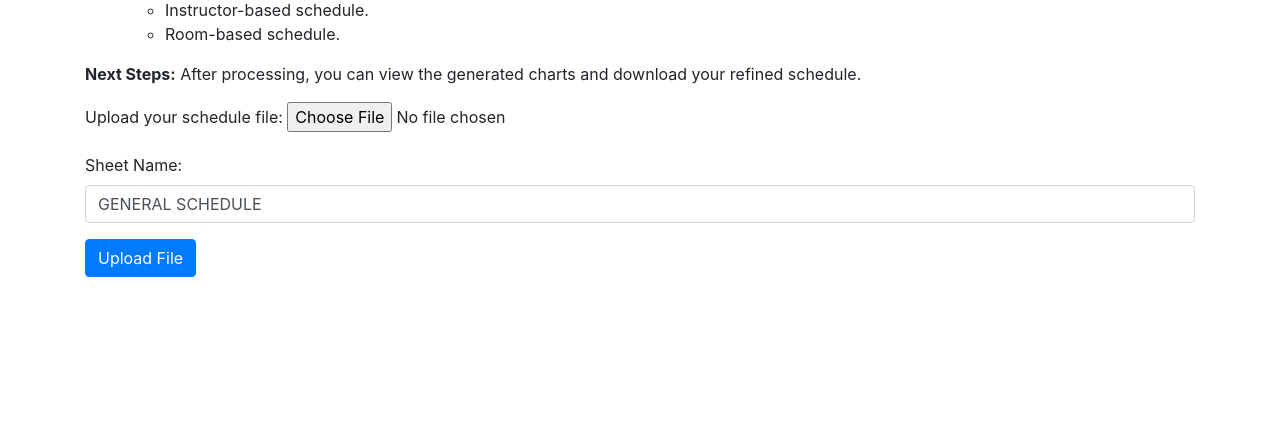
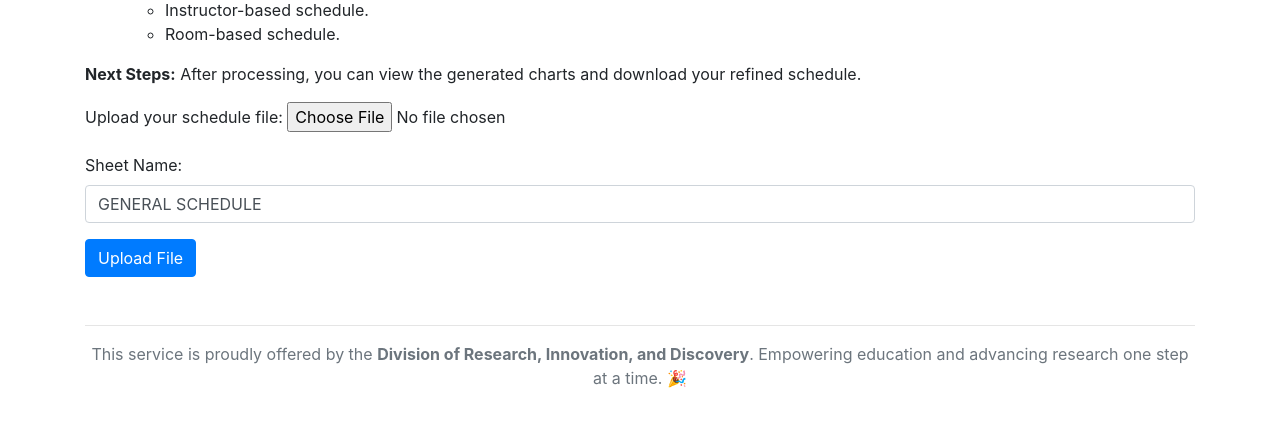
Before and after one commit to maliky/schedule_checker_app, a Flask app: page / in a window 1280 px wide. Shown: the part 273-700 px from the top of the page. Run offline with Flask 3, Linux system fonts and the light colour scheme; some libraries are stand-ins or nearby versions.

Commit message:
adding an signature

```diff
--- a/templates/index.html
+++ b/templates/index.html
@@ -46,6 +46,13 @@
 </div>
 
 <div id="message-area" class="mt-3"></div>
+<div class="footer-message text-center mt-5">
+  <hr />
+  <p class="text-muted">
+    This service is proudly offered by the <strong>Division of Research, Innovation, and Discovery</strong>.
+    Empowering education and advancing research one step at a time. 🎉
+  </p>
+</div>
 {% endblock %}
 
 
```
